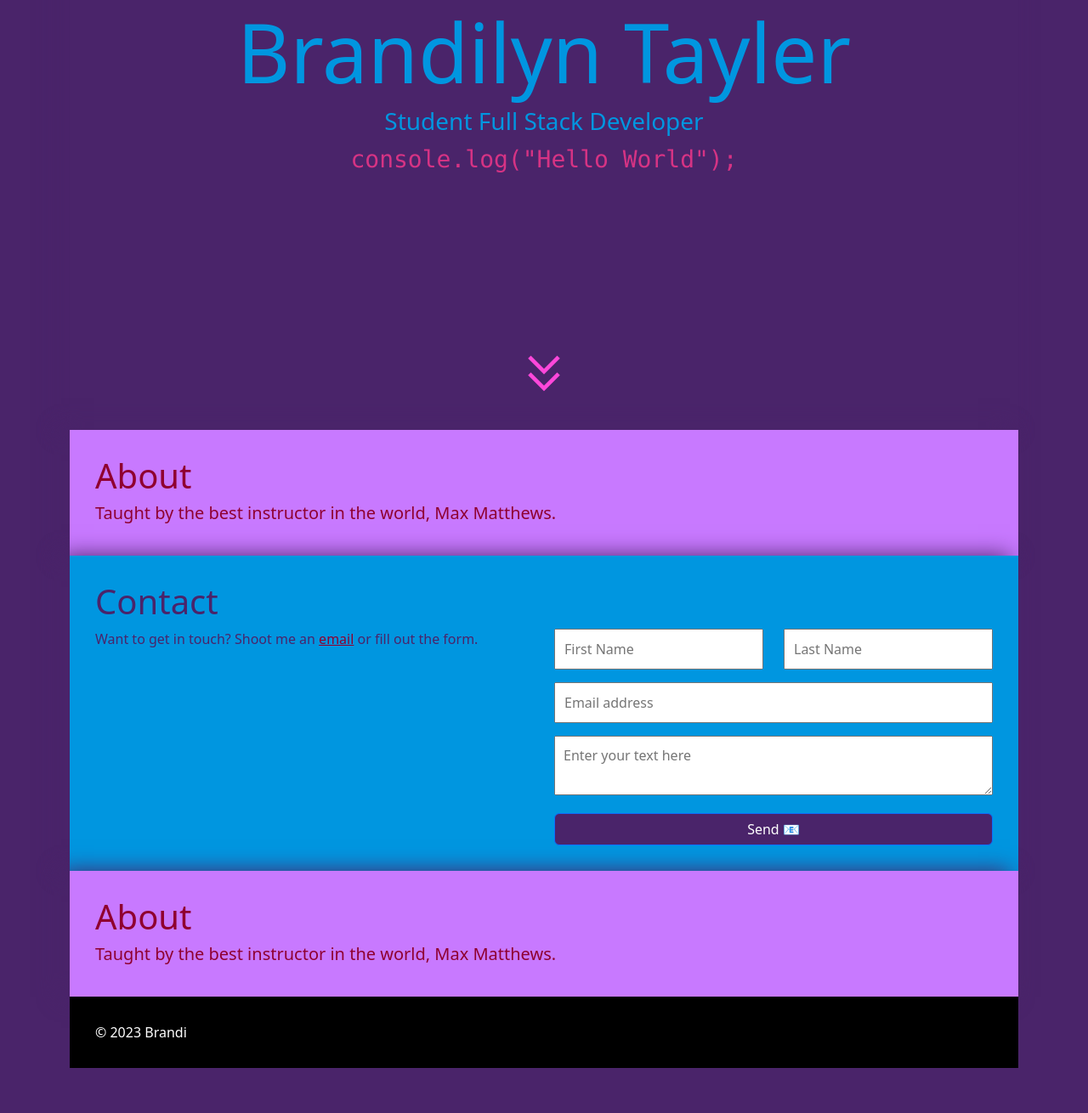
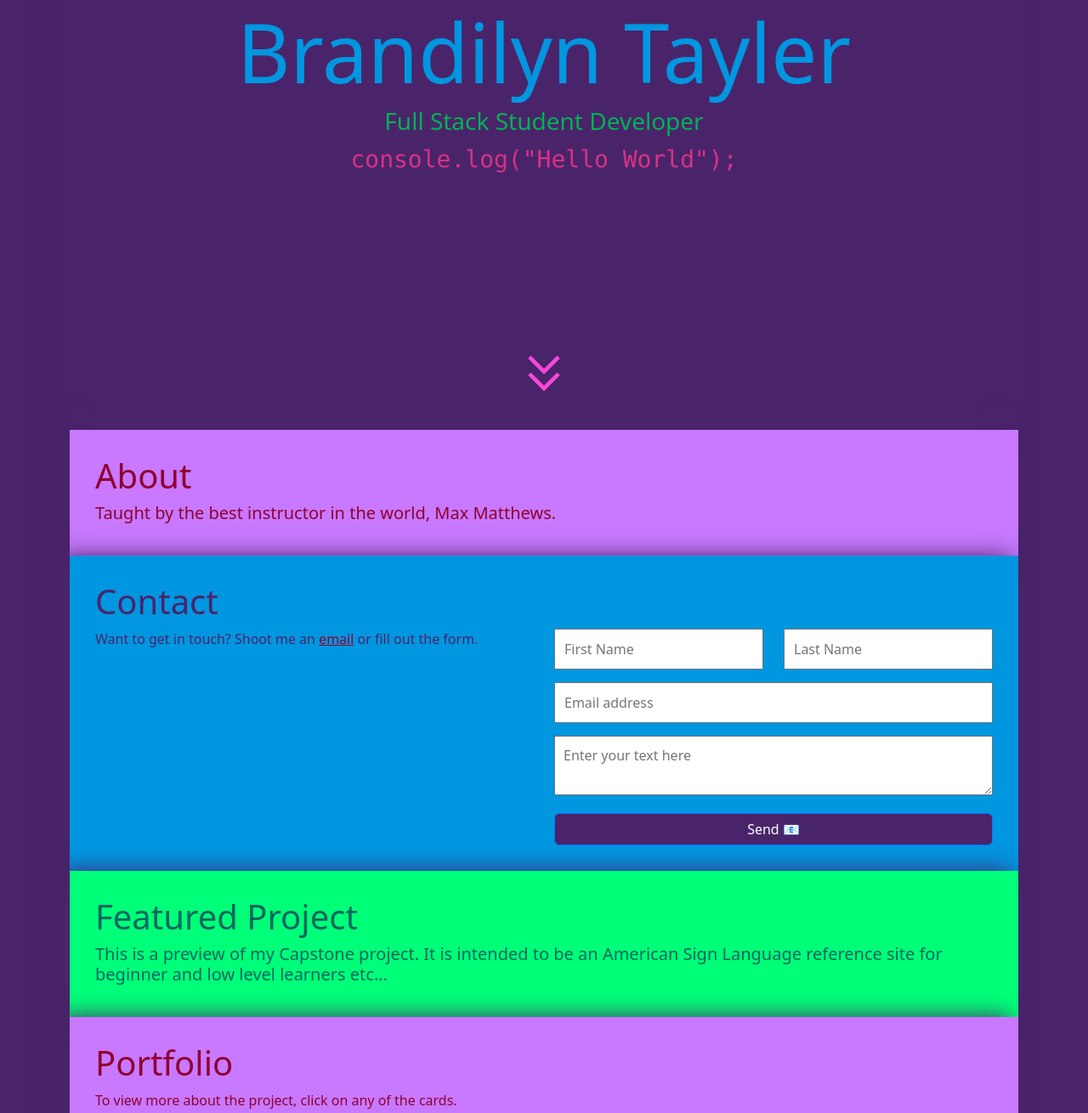
Before and after one commit to BTayler92/BTayler92.github.io, a plain HTML site: page index.html in a window 1280 px wide. Shown: the part 294-1604 px from the top of the page at 85% size. Before the commit the page ends 1551 px from the top, so only its background shows below. Drawn offline with nearby package versions, Linux system fonts and the light colour scheme.

Commit message:
temp push needs more revision

```diff
--- a/index.html
+++ b/index.html
@@ -24,7 +24,7 @@
                 class="d-flex flex-column justify-content-center align-items-center"
             >
                 <h1>Brandilyn Tayler</h1>
-                <h3>Student Full Stack Developer</h3>
+                <h3 id="myTitle">Full Stack Student Developer</h3>
                 <code>console.log("Hello World");</code>
                 <a href="#about">
                     <span class="material-symbols-outlined" id="arrowDown">
@@ -86,13 +86,15 @@
                 <!--end contact and form-->
             </section>
             <!-- end contact-->
-            <section id="about">
-                <h1>About</h1>
+            <section id="featuredProject">
+                <h1>Featured Project</h1>
                 <h5>
-                    Taught by the best instructor in the world, Max Matthews.
+                    This is a preview of my Capstone project. It is intended to
+                    be an American Sign Language reference site for beginner and
+                    low level learners etc...
                 </h5>
             </section>
-            <!-- <section id="portfolio">
+            <section id="portfolio">
                 <h1>Portfolio</h1>
                 <p>
                     To view more about the project, click on any of the cards.
@@ -100,7 +102,6 @@
                 <div class="row">
                     <div class="col-4">
                         <div class="card">
-
                             <img
                                 src="https://portfolio.maxmatthe.ws/weatherApp.png"
                                 class="card-img-top"
@@ -120,7 +121,6 @@
                     </div>
                     <div class="col-4">
                         <div class="card">
-
                             <img
                                 src="https://portfolio.maxmatthe.ws/weatherApp.png"
                                 class="card-img-top"
@@ -140,7 +140,6 @@
                     </div>
                     <div class="col-4">
                         <div class="card">
-
                             <img
                                 src="1stmvpMaxflix.png"
                                 class="card-img-top"
@@ -159,7 +158,7 @@
                         </div>
                     </div>
                 </div>
-            </section> -->
+            </section>
             <footer>© 2023 Brandi</footer>
         </div>
         <!-- end container-->
--- a/style.css
+++ b/style.css
@@ -44,6 +44,16 @@ body {
 #about {
     color: #8f0030;
     background: #c879ff;
+    padding: 30px;
+}
+
+#myTitle {
+    color: #00b254;
+}
+
+#featuredProject {
+    color: #006660;
+    background: #00ff78;
     padding: 30px;
 }
 
```
